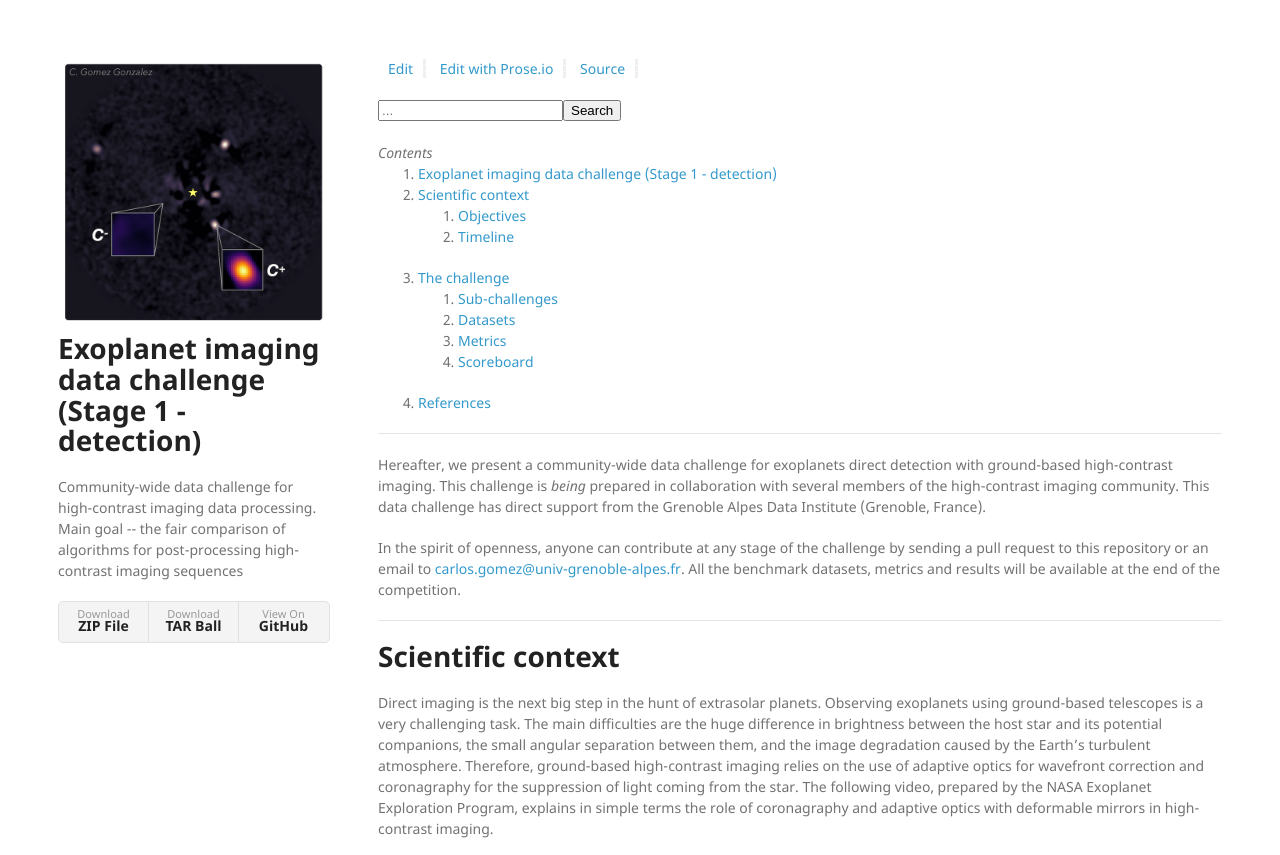
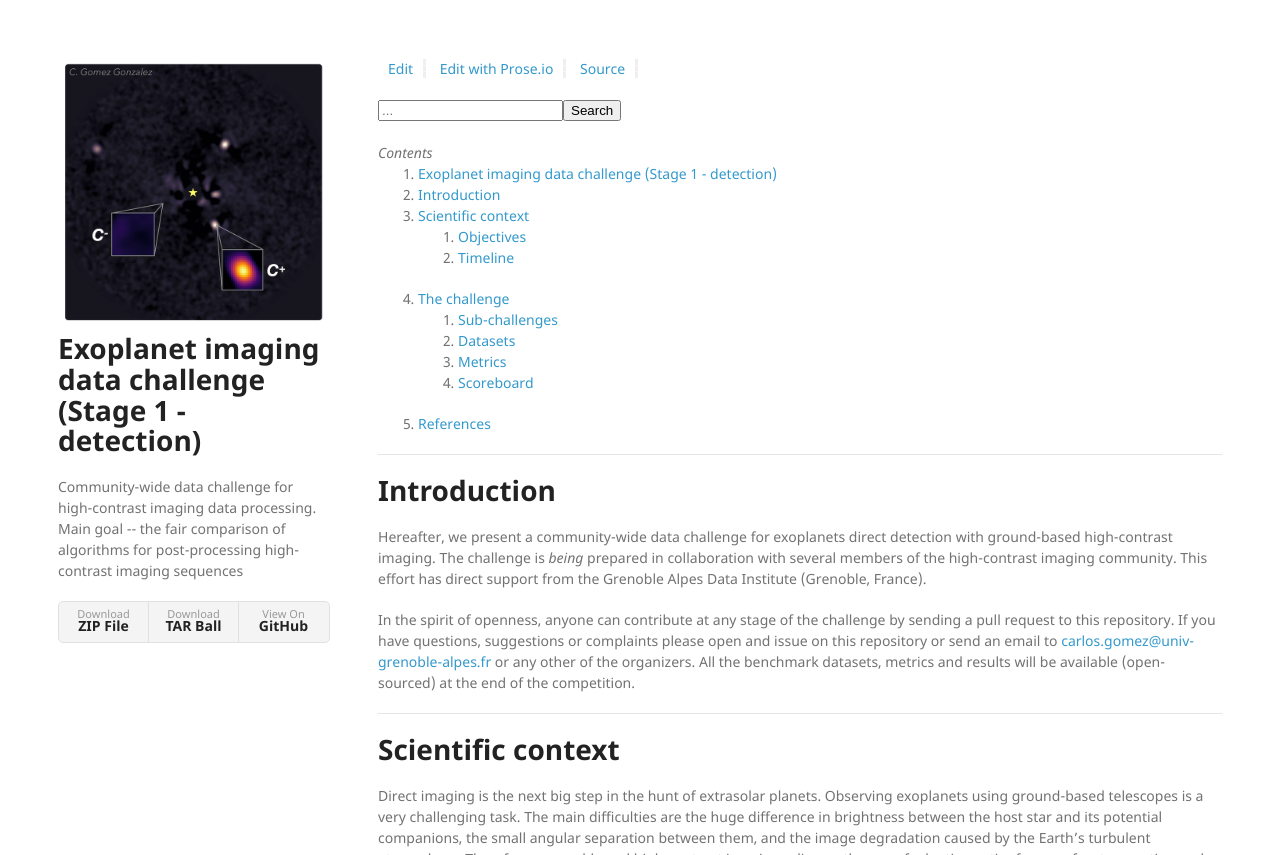
Before and after one commit to carlgogo/exoimaging_challenge, a Jekyll site: the page built from index.md, in a window 1280 px wide and 900 px high, cut to the strip 0-855 px from the top of the window. Built offline with Jekyll 4.4.1, drawn with Linux system fonts in a browser that asks for light colours; nearby versions of some CDN libraries; our own code applies the rules of GitHub Pages for plain Markdown files.

Commit message:
Updating contact information and introduction

```diff
--- a/index.md
+++ b/index.md
@@ -1,8 +1,10 @@
 
 ---
-Hereafter, we present a community-wide data challenge for exoplanets direct detection with ground-based high-contrast imaging. This challenge is *being* prepared in collaboration with several members of the high-contrast imaging community. This data challenge has direct support from the Grenoble Alpes Data Institute (Grenoble, France).
+# Introduction
 
-In the spirit of openness, anyone can contribute at any stage of the challenge by sending a pull request to this repository or an email to [carlos.gomez@univ-grenoble-alpes.fr](mailto:carlos.gomez@univ-grenoble-alpes.fr). All the benchmark datasets, metrics and results will be available at the end of the competition.
+Hereafter, we present a community-wide data challenge for exoplanets direct detection with ground-based high-contrast imaging. The challenge is *being* prepared in collaboration with several members of the high-contrast imaging community. This effort has direct support from the Grenoble Alpes Data Institute (Grenoble, France).
+
+In the spirit of openness, anyone can contribute at any stage of the challenge by sending a pull request to this repository. If you have questions, suggestions or complaints please open and issue on this repository or send an email to [carlos.gomez@univ-grenoble-alpes.fr](mailto:carlos.gomez@univ-grenoble-alpes.fr) or any other of the organizers. All the benchmark datasets, metrics and results will be available (open-sourced) at the end of the competition.
 
 ---
 # Scientific context
```
